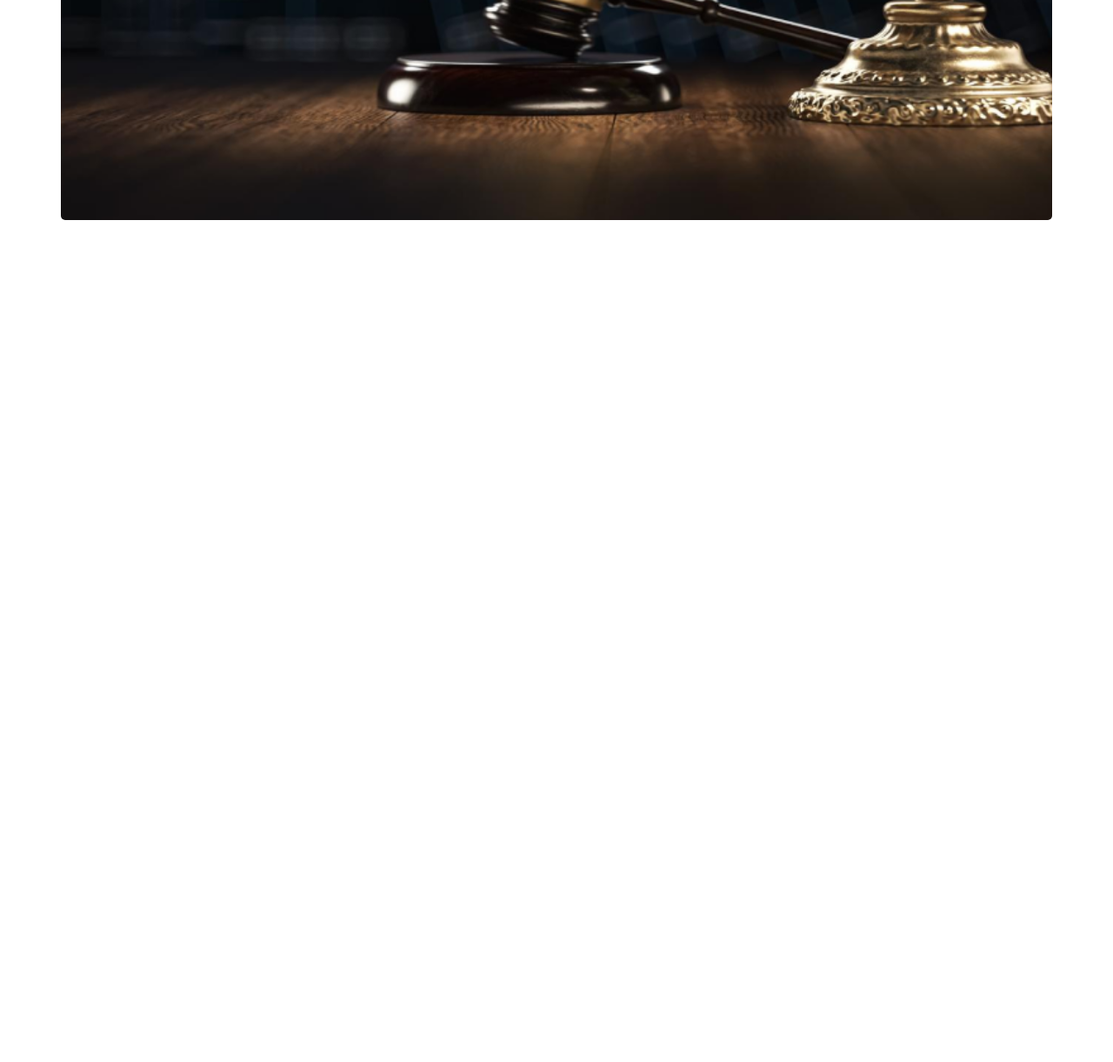
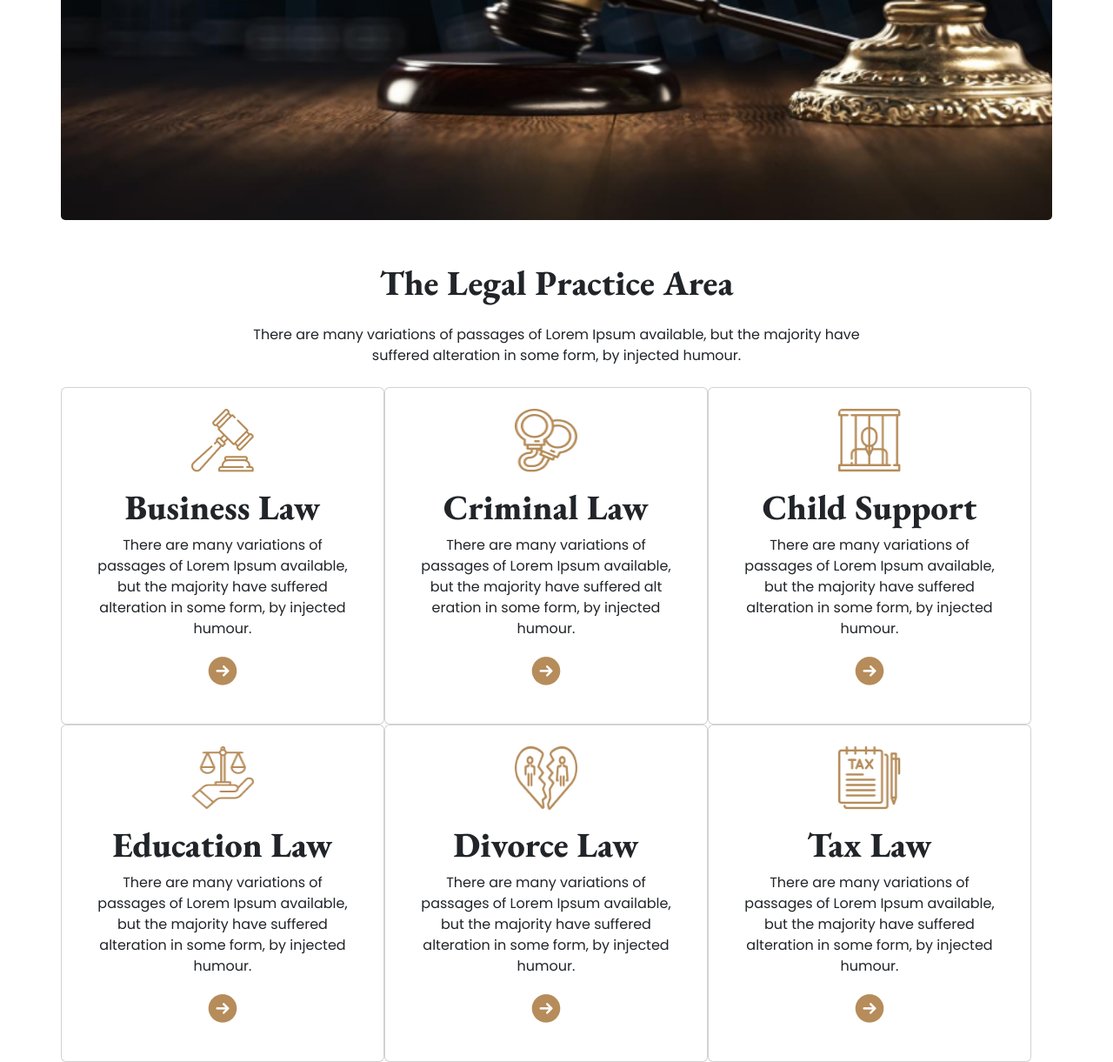
Before and after one commit to smhasanjamil/legal-house, a plain HTML site: page index.html in a window 1280 px wide. Shown: the part 635-1856 px from the top of the page at 87% size. Before the commit the page ends 888 px from the top, so only its background shows below. Drawn offline with nearby package versions, Linux system fonts and the light colour scheme.

Commit message:
The Legal Practice Area added

```diff
--- a/css/styles.css
+++ b/css/styles.css
@@ -30,10 +30,10 @@ p {
     background-image: url("../images/banner.png");
     background-repeat: no-repeat;
     background-size: cover;
-    background-attachment: fixed;
+    /* background-attachment: fixed; */
     background-position: center;
     border-radius: 5px;
-    height: 100vh;
+    height: auto;
     width: 100%;
 
 }
@@ -41,3 +41,42 @@ p {
 .banner-all-items {
     height: 100vh;
 }
+
+/* .banner-section h1{
+    font-size: 72px;
+}
+
+.banner-section p{
+    font-size: 16px;
+} */
+
+
+/* Practice area style */
+.practice-area-section h1 {
+    font-weight: 800;
+    font-size: 40px;
+}
+
+.practice-area-section .card .practice-item-img {
+    height: 73px;
+    width: 72px;
+    margin: 0 auto;
+}
+
+.practice-area-section .card-title h1 {
+    font-weight: 800;
+    font-size: 32px;
+    color: #414040;
+}
+
+.practice-area-section .card-title p {
+    font-weight: 400;
+    font-size: 16px;
+    color: #707070;
+}
+
+.practice-item-arrow {
+    width: 40px;
+    height: 41px;
+    margin: 0 auto;
+}
--- a/index.html
+++ b/index.html
@@ -65,7 +65,7 @@
             <div class="bg-image shadow-2-strong banner-all-items">
                 <div class="container d-flex align-items-center justify-content-center text-center h-100">
                     <div class="text-white">
-                        <h1 class="mb-3">We Provide Effective <br>Legal Solutions</h1>
+                        <h1 class="mb-4 display-3 fw-bold">We Provide Effective <br>Legal Solutions</h1>
                         <p class="mb-4">There are many variations of passages of Lorem Ipsum available, but the majority
                             <br>have suffered alteration in some form, by injected humour.
                         </p>
@@ -83,12 +83,96 @@
             </div>
         </div>
     </div>
-
     <!-- Banner Section End -->
 
     <!-- Header Section End -->
 
     <!-- Main Section Start -->
+
+    <!-- Practice Area Start -->
+    <div class="container practice-area-section mt-5">
+        <div class="row text-center">
+            <h1 class="mb-4">The Legal Practice Area</h1>
+            <p class="mb-4">There are many variations of passages of Lorem Ipsum available, but the majority have
+                <br>suffered alteration in some form, by injected humour.
+            </p>
+
+            <div class="row">
+                <div class="row row-cols-1 row-cols-sm-2 row-cols-md-3 row-cols-lg-3 g-0">
+                    <div class="col">
+                        <div class="card p-4">
+                            <img src="images/business.png" class="card-img-top img-fluid practice-item-img" alt="...">
+                            <div class="card-body">
+                                <h1 class="card-title">Business Law</h1>
+                                <p class="card-text">There are many variations of passages of Lorem Ipsum available, but
+                                    the majority have suffered alteration in some form, by injected humour.</p>
+                                <img src="images/frame.png" class="practice-item-arrow" alt="">
+                            </div>
+                        </div>
+                    </div>
+                    <div class="col">
+                        <div class="card p-4">
+                            <img src="images/criminal.png" class="card-img-top img-fluid practice-item-img" alt="...">
+                            <div class="card-body">
+                                <h1 class="card-title">Criminal Law</h1>
+                                <p class="card-text">There are many variations of passages of Lorem Ipsum available, but
+                                    the majority have suffered alt eration in some form, by injected humour.</p>
+                                <img src="images/frame.png" class="practice-item-arrow" alt="">
+                            </div>
+                        </div>
+                    </div>
+                    <div class="col">
+                        <div class="card p-4">
+                            <img src="images/child.png" class="card-img-top img-fluid practice-item-img" alt="...">
+                            <div class="card-body">
+                                <h1 class="card-title">Child Support</h1>
+                                <p class="card-text">There are many variations of passages of Lorem Ipsum available, but
+                                    the majority have suffered alteration in some form, by injected humour.</p>
+                                <img src="images/frame.png" class="practice-item-arrow" alt="">
+                            </div>
+                        </div>
+                    </div>
+                    <div class="col">
+                        <div class="card p-4">
+                            <img src="images/education.png" class="card-img-top img-fluid practice-item-img" alt="...">
+                            <div class="card-body">
+                                <h1 class="card-title">Education Law</h1>
+                                <p class="card-text">There are many variations of passages of Lorem Ipsum available, but
+                                    the majority have suffered alteration in some form, by injected humour.</p>
+                                <img src="images/frame.png" class="practice-item-arrow" alt="">
+                            </div>
+                        </div>
+                    </div>
+                    <div class="col">
+                        <div class="card p-4">
+                            <img src="images/divorce.png" class="card-img-top img-fluid practice-item-img" alt="...">
+                            <div class="card-body">
+                                <h1 class="card-title">Divorce Law</h1>
+                                <p class="card-text">There are many variations of passages of Lorem Ipsum available, but
+                                    the majority have suffered alteration in some form, by injected humour.</p>
+                                <img src="images/frame.png" class="practice-item-arrow" alt="">
+                            </div>
+                        </div>
+                    </div>
+                    <div class="col">
+                        <div class="card p-4">
+                            <img src="images/tax.png" class="card-img-top img-fluid practice-item-img" alt="...">
+                            <div class="card-body">
+                                <h1 class="card-title">Tax Law</h1>
+                                <p class="card-text">There are many variations of passages of Lorem Ipsum available, but
+                                    the majority have suffered alteration in some form, by injected humour.</p>
+                                <img src="images/frame.png" class="practice-item-arrow" alt="">
+                            </div>
+                        </div>
+                    </div>
+                </div>
+            </div>
+        </div>
+    </div>
+
+    <!-- Practice Area End -->
+
+
     <!-- Main Section End -->
 
     <!-- Footer Section Start -->
```
